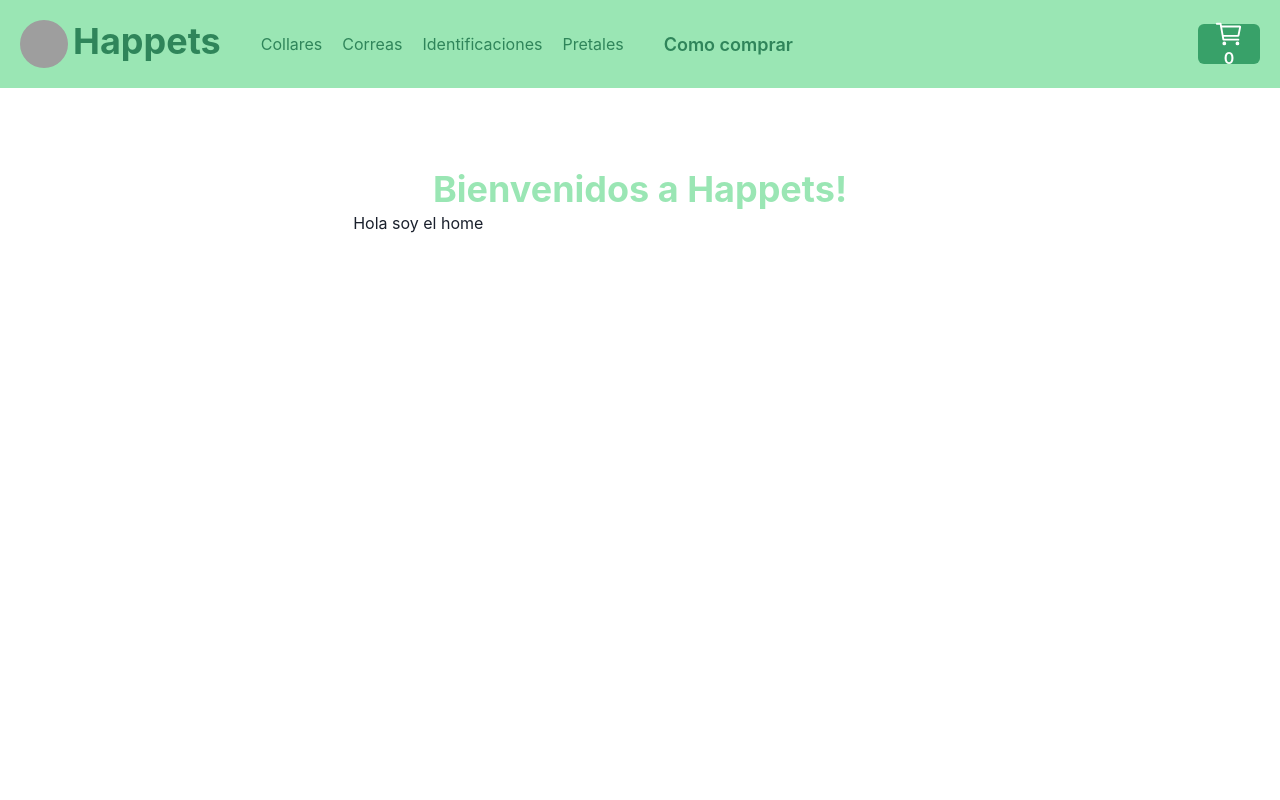
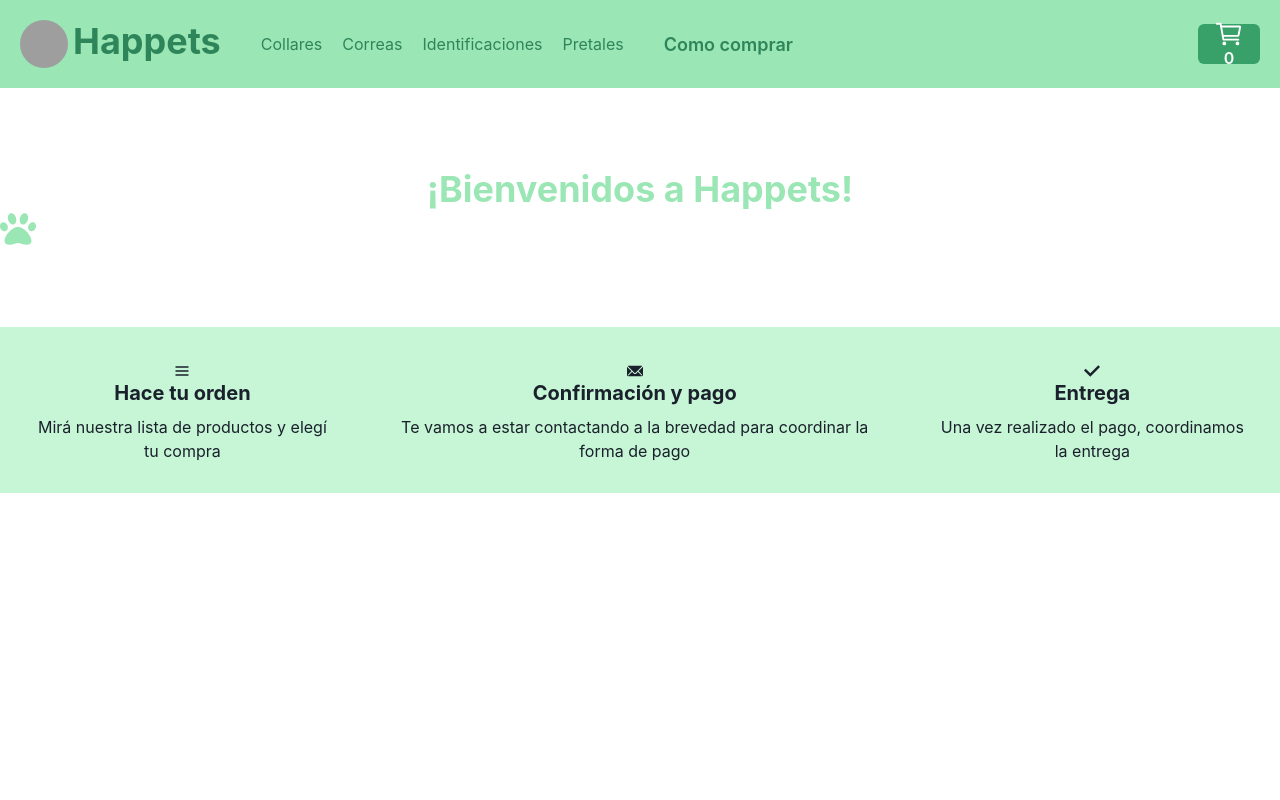
Before and after one commit to JuanGuercetti/Happets, a React (Vite) app in the folder happets/: page / in a window 1280 px wide. Shown: the top 800 px of the page. Built offline with nearby package versions, Linux system fonts and the light colour scheme; grey boxes are pictures that could not be loaded.

Commit message:
Created HomeInstruction

```diff
--- /dev/null
+++ b/happets/src/components/HomeInstruction.jsx
@@ -0,0 +1,26 @@
+import { Box, Flex, Heading, Text } from '@chakra-ui/react'
+import { CheckIcon, EmailIcon, HamburgerIcon } from '@chakra-ui/icons'
+
+export default function HomeInstruction() {
+    return (
+        <Flex w="100%" bg="green.100" justify="space-around">
+                <Box p="30px" textAlign="center">
+                    <HamburgerIcon/>
+                    <Heading size="md" mb="10px">Hace tu orden</Heading>
+                    <Text>Mirá nuestra lista de productos y elegí tu compra</Text>
+                </Box>
+
+                <Box p="30px" textAlign="center">
+                    <EmailIcon/>
+                    <Heading size="md" mb="10px">Confirmación y pago</Heading>
+                    <Text>Te vamos a estar contactando a la brevedad para coordinar la forma de pago</Text>
+                </Box>
+
+                <Box p="30px" textAlign="center">
+                    <CheckIcon/>
+                    <Heading size="md" mb="10px">Entrega</Heading>
+                    <Text>Una vez realizado el pago, coordinamos la entrega</Text>
+                </Box>
+        </Flex>
+    )
+}
--- a/happets/src/pages/Collares.jsx
+++ b/happets/src/pages/Collares.jsx
@@ -1,6 +1,6 @@
 import Item from "../components/Item"
 import { SimpleGrid, GridItem, Heading } from "@chakra-ui/react"
-import { getProducts } from "../asyncMock"
+import { getProductsByCategory } from "../asyncMock"
 import { useState, useEffect } from "react";
 
 export default function Collares() {
@@ -8,7 +8,7 @@
 
     useEffect(() => {
         const fetchProducts = async () => {
-            const productsData = await getProducts();
+            const productsData = await getProductsByCategory("collares");
             setProducts(productsData);
         };
 
--- a/happets/src/pages/Correas.jsx
+++ b/happets/src/pages/Correas.jsx
@@ -1,5 +1,41 @@
+import Item from "../components/Item"
+import { SimpleGrid, GridItem, Heading } from "@chakra-ui/react"
+import { getProductsByCategory } from "../asyncMock"
+import { useState, useEffect } from "react";
+
 export default function Correas() {
+    const [products, setProducts] = useState([]);
+
+    useEffect(() => {
+        const fetchProducts = async () => {
+            const productsData = await getProductsByCategory("correas");
+            setProducts(productsData);
+        };
+
+        fetchProducts();
+    }, []);
+
     return (
-        <h1>Correas</h1>
+        <SimpleGrid
+            columns={3}
+            spacing={10}
+            bg="gray.50"
+            p="10px"
+            width='100%'>
+
+            <GridItem colSpan={3} width="100%">
+                <Heading size='xl' textAlign='center'>Correas</Heading>
+            </GridItem>
+
+            { products && products.map(
+                product => (
+                    <Item
+                        key={ product.id }
+                        name={ product.name }
+                        img={ product.img }
+                        description={ product.description }>
+                    </Item>
+            ))}
+        </SimpleGrid>
     )
 }
--- a/happets/src/pages/Home.jsx
+++ b/happets/src/pages/Home.jsx
@@ -1,20 +1,21 @@
-import { Heading, Container, Text } from '@chakra-ui/react'
+import { Box, Flex, Heading, Spacer } from '@chakra-ui/react'
+import HomeInstruction from '../components/HomeInstruction'
+import { FaPaw } from "react-icons/fa"
 
 export default function Home() {
     return (
-        <Container h="100vh">
+        <Box w="100%" h="100vh">
             <Heading
                 size='xl'
                 textAlign='center'
                 mt='10vh'
+                mb="10vh"
                 color='green.200'>
-                    Bienvenidos a Happets!
+                    ¡Bienvenidos a Happets!<FaPaw/>
+
             </Heading>
 
-            <Text>
-                Hola soy el home
-            </Text>
-
-        </Container>
+            <HomeInstruction/>
+        </Box>
     )
 }
--- a/happets/src/pages/Pretales.jsx
+++ b/happets/src/pages/Pretales.jsx
@@ -1,5 +1,41 @@
+import Item from "../components/Item"
+import { SimpleGrid, GridItem, Heading } from "@chakra-ui/react"
+import { getProductsByCategory } from "../asyncMock"
+import { useState, useEffect } from "react";
+
 export default function Pretales() {
+    const [products, setProducts] = useState([]);
+
+    useEffect(() => {
+        const fetchProducts = async () => {
+            const productsData = await getProductsByCategory("pretales");
+            setProducts(productsData);
+        };
+
+        fetchProducts();
+    }, []);
+
     return (
-        <h1>Pretales</h1>
+        <SimpleGrid
+            columns={3}
+            spacing={10}
+            bg="gray.50"
+            p="10px"
+            width='100%'>
+
+            <GridItem colSpan={3} width="100%">
+                <Heading size='xl' textAlign='center'>Pretales</Heading>
+            </GridItem>
+
+            { products && products.map(
+                product => (
+                    <Item
+                        key={ product.id }
+                        name={ product.name }
+                        img={ product.img }
+                        description={ product.description }>
+                    </Item>
+            ))}
+        </SimpleGrid>
     )
 }
```
